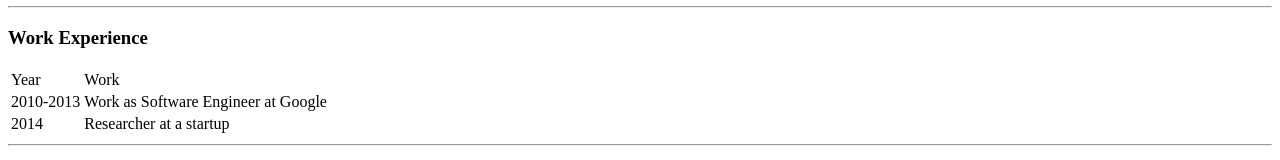
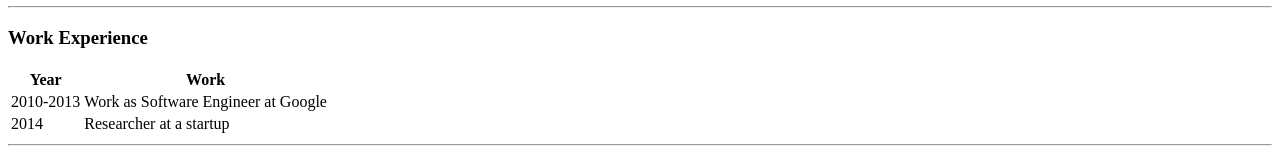
Before and after one commit to Anwar-Raza/cv, a plain HTML site: page index.html in a window 1280 px wide. Shown: the part 387-547 px from the top of the page. Drawn offline with Linux system fonts and the light colour scheme.

Commit message:
Update index.html

```diff
--- a/index.html
+++ b/index.html
@@ -27,8 +27,8 @@
     <table>
       <thead>
         <tr>
-          <td>Year</td>
-          <td>Work</td>
+          <th>Year</th>
+          <th>Work</th>
         </tr>
       </thead>
       <tbody>
```
